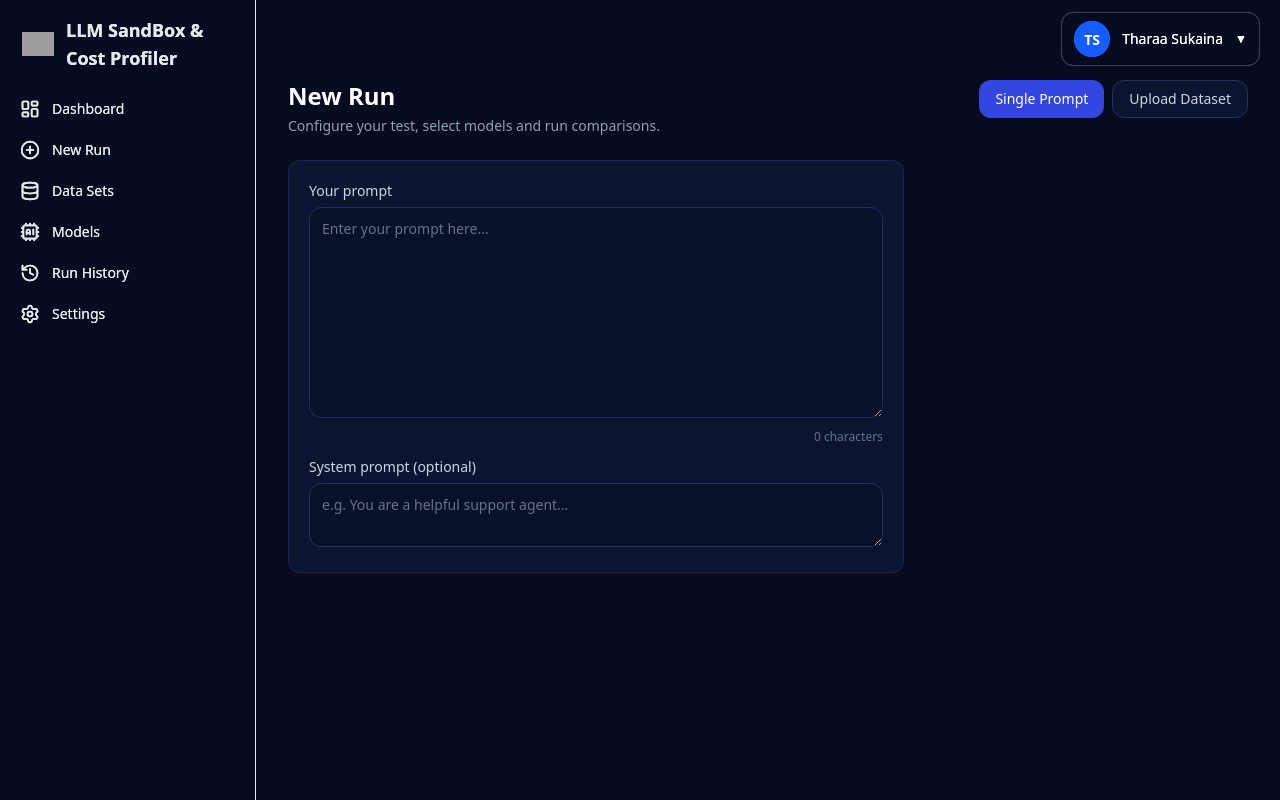
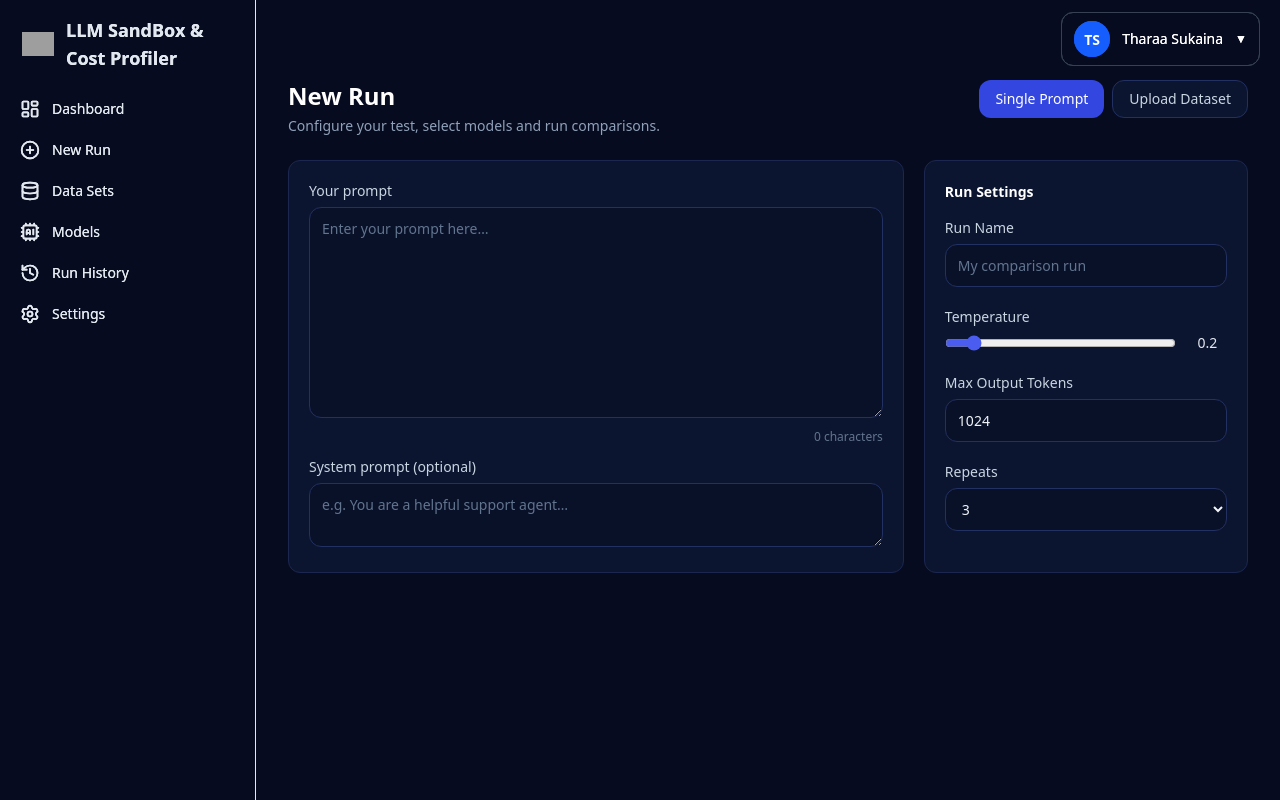
Before and after one commit to AlaaMousa05/TokenLens, a Next.js app in the folder frontend/: page /NewRun in a window 1280 px wide. Built offline with nearby package versions, Linux system fonts and the light colour scheme; grey boxes are pictures that could not be loaded.

Commit message:
feat(NewRun): add run settings panel

```diff
--- a/frontend/app/(Dashboard)/NewRun/page.tsx
+++ b/frontend/app/(Dashboard)/NewRun/page.tsx
@@ -9,6 +9,10 @@ export default function NewRunPage() {
   const [mode, setMode] = useState<InputMode>("prompt");
   const [systemPrompt, setSystemPrompt] = useState("");
   const [prompt, setPrompt] = useState("");
+  const [runName, setRunName] = useState("");
+  const [temperature, setTemperature] = useState(0.2);
+  const [maxTokens, setMaxTokens] = useState(1024);
+  const [repeats, setRepeats] = useState(3);
   return (
     <div className="min-h-screen bg-[#060b1f] text-slate-200">
       <SideBar />
@@ -29,8 +33,8 @@ export default function NewRunPage() {
                 aria-selected={mode === m}
                 onClick={() => setMode(m)}
                 className={`rounded-lg px-4 py-2 font-medium transition-colors focus-visible:outline focus-visible:outline-2 focus-visible:outline-[#6b7dff] ${mode === m
-                    ? "bg-[#3347e0] text-white"
-                    : "border border-[#223062] bg-[#0c1530] text-slate-300 hover:bg-[#101c3f]"
+                  ? "bg-[#3347e0] text-white"
+                  : "border border-[#223062] bg-[#0c1530] text-slate-300 hover:bg-[#101c3f]"
                   }`}
               >
                 {m === "prompt" ? "Single Prompt" : "Upload Dataset"}
@@ -69,7 +73,66 @@ export default function NewRunPage() {
               </div>
             )}
           </section>
+          <section className={panel}>
+            <h2 className="mb-4 font-semibold text-white">Run Settings</h2>
+            <div className="space-y-5">
+              <div>
+                <label htmlFor="run-name" className={label}>Run Name</label>
+                <input
+                  id="run-name"
+                  value={runName}
+                  onChange={(e) => setRunName(e.target.value)}
+                  placeholder="My comparison run"
+                  className={field}
+                />
+              </div>
+              <div>
+                <label htmlFor="temperature" className={label}>Temperature</label>
+                <div className="flex items-center gap-3">
+                  <input
+                    id="temperature"
+                    type="range"
+                    min={0}
+                    max={2}
+                    step={0.1}
+                    value={temperature}
+                    onChange={(e) => setTemperature(Number(e.target.value))}
+                    className="w-full accent-[#4a5df0]"
+                  />
+                  <span className="w-12 text-center text-sm">{temperature.toFixed(1)}</span>
+                </div>
+              </div>
+              <div>
+                <label htmlFor="max-tokens" className={label}>Max Output Tokens</label>
+                <input
+                  id="max-tokens"
+                  type="number"
+                  min={1}
+                  max={32000}
+                  value={maxTokens}
+                  onChange={(e) =>
+                    setMaxTokens(Math.min(32000, Math.max(1, Number(e.target.value) || 1)))
+                  }
+                  className={field}
+                />
+              </div>
+              <div>
+                <label htmlFor="repeats" className={label}>Repeats</label>
+                <select
+                  id="repeats"
+                  value={repeats}
+                  onChange={(e) => setRepeats(Number(e.target.value))}
+                  className={field}
+                >
+                  {[1, 2, 3, 4, 5].map((n) => (
+                    <option key={n} value={n}>{n}</option>
+                  ))}
+                </select>
+              </div>
+            </div>
+          </section>
         </div>
+        {/* Row 1: dataset  +  settings */}
         {/* Row 2: model selection  +  judge configuration */}
       </main>
     </div>
```
